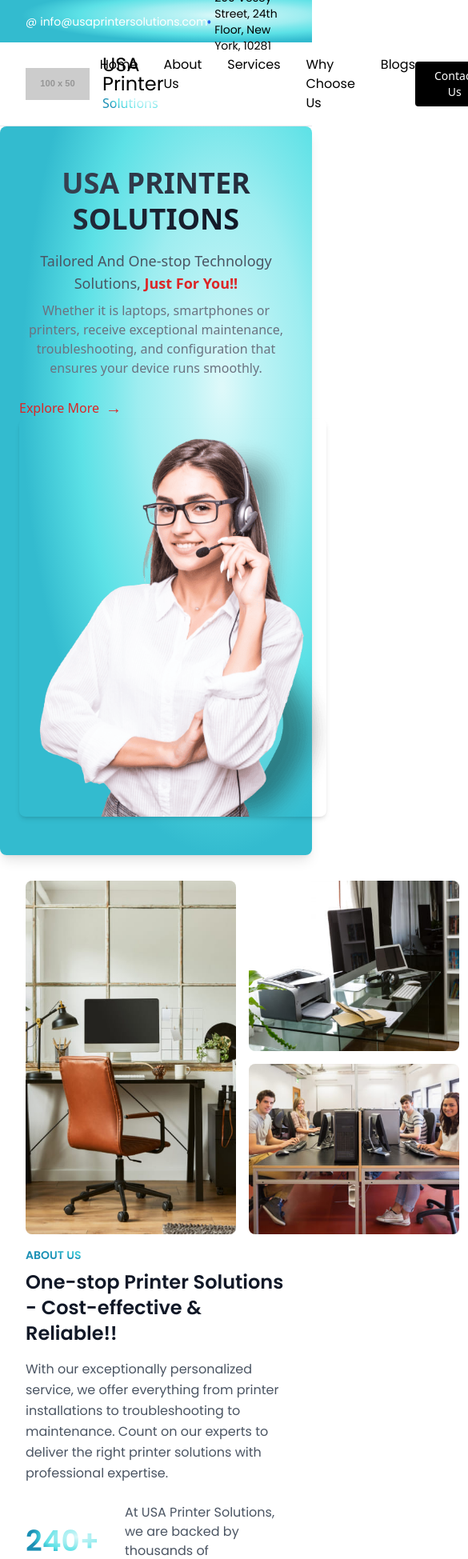
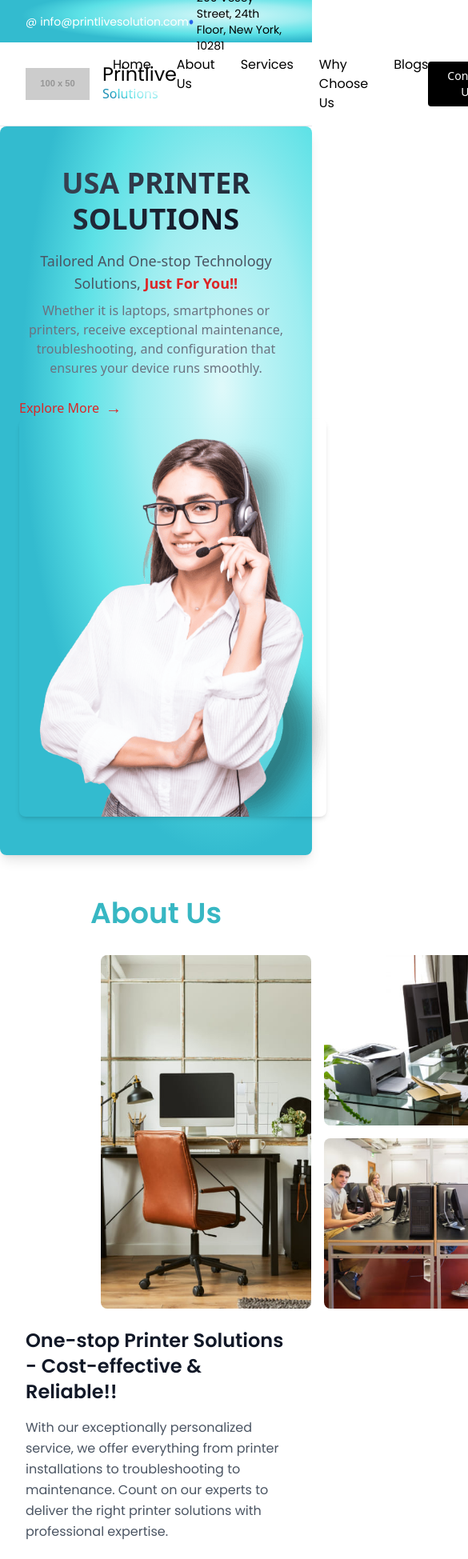
Before and after one commit to rafatparween/USA-Printer, a React (Vite) app: page /blogs/1 in a window 390 px wide. Shown: the top 1949 px of the page at 80% size, 585 px wide, since content can reach past the window. Built offline with nearby package versions, Linux system fonts and the light colour scheme.

Commit message:
some changes done

```diff
--- a/package.json
+++ b/package.json
@@ -15,7 +15,8 @@
     "@mui/icons-material": "^6.3.0",
     "react": "^18.3.1",
     "react-dom": "^18.3.1",
-    "react-router-dom": "^7.1.1"
+    "react-router-dom": "^7.1.1",
+    "react-scroll": "^1.9.0"
   },
   "devDependencies": {
     "@eslint/js": "^9.17.0",
--- a/src/App.jsx
+++ b/src/App.jsx
@@ -1,3 +1,41 @@
+// import Navbar from "./Components/Navbar";
+// import Slider from "./Components/Slider";
+// import AboutUsSection from "./Components/AboutSecyion";
+// import Banner from "./Components/Banner";
+// import Hero from "./Components/Hero";
+// import Footer from "./Components/Footer";
+// import { BrowserRouter as Router, Route, Routes } from "react-router-dom";
+// import BlogPage from "./blogs/BlogPage"
+// import BlogDetailPage from "./blogs/BlogDetailPage"
+
+
+// export default function App() {
+//   return (
+//     <>
+//         <Navbar/>
+//         <Slider/>
+//         <AboutUsSection/>
+//         <Hero/>
+//         {/* <BlogPage/> */}
+//         <Routes>
+//           <Route path="/blogs" element={<BlogPage />} />
+//           <Route path="/blogs/:blogId" element={<BlogDetailPage />} />
+//         </Routes>
+//         <Banner/>
+//         <Footer/>
+
+
+
+
+
+
+
+//     </>
+//   )
+// }
+
+
+
 import Navbar from "./Components/Navbar";
 import Slider from "./Components/Slider";
 import AboutUsSection from "./Components/AboutSecyion";
@@ -5,30 +43,35 @@
 import Hero from "./Components/Hero";
 import Footer from "./Components/Footer";
 import { BrowserRouter as Router, Route, Routes } from "react-router-dom";
-import BlogPage from "./blogs/BlogPage"
-import BlogDetailPage from "./blogs/BlogDetailPage"
-
+import BlogPage from "./blogs/BlogPage";
+import BlogDetailPage from "./blogs/BlogDetailPage";
 
 export default function App() {
   return (
-    <>
-        <Navbar/>
-        <Slider/>
-        <AboutUsSection/>
-        <Hero/>
-        <Banner/>
-        <Routes>
-          <Route path="/blogs" element={<BlogPage />} />
-          <Route path="/blogs/:blogId" element={<BlogDetailPage />} />
-        </Routes>
-        <Footer/>
+      <>
+        <Navbar />
+        <div id="home">
+          <Slider />
+        </div>
+        <div id="about">
+          <AboutUsSection />
+        </div>
+        <div id="services">
+          <Hero />
+        </div>
+        <div id="blogs">
+          <BlogPage/>
+          {/* <BlogDetailPage/> */}
+          <Routes>
+            <Route path="/blogs" element={<BlogPage />} />
+            <Route path="/blogs/:blogId" element={<BlogDetailPage />} />
+          </Routes>
+        </div>
+        <div id="why-choose-us">
+          <Banner/>
+        </div>
+        <Footer />
+      </>
 
-
-
-
-
-
-
-    </>
-  )
+  );
 }
--- a/src/Components/AboutSecyion.jsx
+++ b/src/Components/AboutSecyion.jsx
@@ -2,9 +2,11 @@
 
 const CustomLayout = () => {
   return (
-    <div className="w-full bg-white p-8 md:p-16 flex flex-col md:flex-row gap-4">
+    <>
+      <h2 className="text-4xl font-bold text-center font-poppins text-[#37B7C3] mt-[53px] 2xl:mb-[-87px] xl:mb-[-101px] xl:ml-[186px]">About Us</h2>
+      <div className="2xl:w-[1768px] xl:w-[1402] bg-white p-8 md:p-16 flex flex-col md:flex-row gap-4">
         {/* Left Column - Images */}
-      <div className="w-[589px] flex gap-4">
+        <div className="w-[589px] flex gap-4 ml-[94px]">
           {/* Main Large Image */}
           <div className="flex-shrink-0" style={{ width: '263px', height: '442px' }}>
             <img
@@ -32,7 +34,6 @@
         {/* Right Column - Text */}
         {/* Right Column - Text */}
         <div className="md:w-1/2 flex flex-col justify-center font-poppins">
-        <h3 className="gradient-text text-sm uppercase font-semibold">About Us</h3>
           <h2 className="text-gray-900 text-2xl md:text-4xl font-bold mt-2">
             One-stop Printer Solutions - Cost-effective & Reliable!!
           </h2>
@@ -63,6 +64,7 @@
           </button>
         </div>
       </div>
+    </>
   );
 };
 
--- a/src/Components/Hero.jsx
+++ b/src/Components/Hero.jsx
@@ -4,6 +4,8 @@
 
 function Hero() {
   return (
+    <>
+      <h2 className="text-4xl font-bold text-center mb-8 font-poppins text-[#37B7C3]">Services</h2>
       <main className="bg-[#EEEEEE] text-gray-800 font-poppins h-[530px]">
         <div className="container mx-auto flex flex-col md:flex-row items-center gap-8 p-10">
           <section className="md:w-1/2">
@@ -65,7 +67,7 @@
           </Link>
           <Link
             to="/update-printer-drivers"
-          className="text-black py-2 px-4 rounded shadow hover:bg-blue-700 transition duration-300"style={{
+            className="text-black py-2 px-4 rounded shadow hover:bg-blue-700 transition duration-300" style={{
               background: 'radial-gradient(64.18% 64.18% at 71.16% 35.69%, #def9fa 0.89%, #bef3f5 17.23%, #9dedf0 42.04%, #7de7eb 55.12%, #5ce1e6 71.54%, #33bbcf 100%)'
             }}
           >
@@ -73,6 +75,7 @@
           </Link>
         </div>
       </main>
+    </>
   );
 }
 
--- a/src/Components/Navbar.jsx
+++ b/src/Components/Navbar.jsx
@@ -1,6 +1,86 @@
-import React from "react";
+// import React from "react";
 
-export default function Navbar() {
+// export default function Navbar() {
+//     return (
+//         <header>
+//             {/* Top Bar */}
+//             <div
+//                 className="py-1 px-8 flex justify-between items-center h-[53px]"
+//                 style={{
+//                     background: 'radial-gradient(64.18% 64.18% at 71.16% 35.69%, #def9fa 0.89%, #bef3f5 17.23%, #9dedf0 42.04%, #7de7eb 55.12%, #5ce1e6 71.54%, #33bbcf 100%)'
+//                 }}
+//             >
+//                 <div className="text-white text-sm flex items-center font-poppins">
+//                     <span className="mr-1">@</span>
+//                     info@usaprintersolutions.com
+//                 </div>
+//                 <div className="text-sm text-black flex items-center font-poppins">
+//                     <svg
+//                         xmlns="http://www.w3.org/2000/svg"
+//                         className="h-4 w-4 text-blue-600 mr-1"
+//                         viewBox="0 0 20 20"
+//                         fill="currentColor"
+//                     >
+//                         <path
+//                             fillRule="evenodd"
+//                             d="M9.04 2.26a2.996 2.996 0 011.92 0c2.68.97 7.02 3.29 7.02 9.74 0 5.25-3.52 8.51-7.11 9.59a2.996 2.996 0 01-1.72 0C5.52 20.51 2 17.25 2 12c0-6.45 4.34-8.77 7.04-9.74zm.96 3.82a1.25 1.25 0 10-2.5 0 1.25 1.25 0 002.5 0z"
+//                             clipRule="evenodd"
+//                         />
+//                     </svg>
+//                     200 Vesey Street, 24th Floor, New York, 10281
+//                 </div>
+//             </div>
+
+//             {/* Main Navigation */}
+//             <div className="flex justify-between items-center px-8 py-4 border-b">
+//                 {/* Logo Section */}
+//                 <div className="flex items-center">
+//                     <img
+//                         src="https://via.placeholder.com/100x50" // Replace with the actual logo URL
+//                         alt="USA Printer Solutions"
+//                         className="w-[80px] h-auto mr-4"
+//                     />
+//                     <div>
+//                         <h1 className="text-2xl font-poppins text-black leading-none">
+//                             USA Printer
+//                         </h1>
+//                         <h2 className="gradient-text text-base font-medium">Solutions</h2>
+//                     </div>
+//                 </div>
+
+//                 {/* Navigation Links */}
+//                 <nav className="flex space-x-8 text-black text-base font-poppins text-[18px] ">
+//                     <a href="#" className="hover:text-orange-500">
+//                         Home
+//                     </a>
+//                     <a href="#" className="hover:text-orange-500">
+//                         About Us
+//                     </a>
+//                     <a href="#" className="hover:text-orange-500">
+//                         Services
+//                     </a>
+//                     <a href="#" className="hover:text-orange-500">
+//                         Why Choose Us
+//                     </a>
+//                     <a href="/blogs" className="hover:text-orange-500">
+//                         Blogs
+//                     </a>
+//                 </nav>
+
+//                 {/* Contact Us Button */}
+//                 <button className="bg-black text-white px-6 py-2 rounded text-sm font-medium hover:bg-gray-800">
+//                     Contact Us
+//                 </button>
+//             </div>
+//         </header>
+//     );
+// }
+
+
+
+
+
+function Navbar() {
     return (
         <header>
             {/* Top Bar */}
@@ -12,7 +92,7 @@
             >
                 <div className="text-white text-sm flex items-center font-poppins">
                     <span className="mr-1">@</span>
-                    info@usaprintersolutions.com
+                    info@printlivesolution.com
                 </div>
                 <div className="text-sm text-black flex items-center font-poppins">
                     <svg
@@ -42,7 +122,7 @@
                     />
                     <div>
                         <h1 className="text-2xl font-poppins text-black leading-none">
-                            USA Printer
+                        Printlive
                         </h1>
                         <h2 className="gradient-text text-base font-medium">Solutions</h2>
                     </div>
@@ -50,19 +130,19 @@
 
                 {/* Navigation Links */}
                 <nav className="flex space-x-8 text-black text-base font-poppins text-[18px] ">
-                    <a href="#" className="hover:text-orange-500">
+                    <a href="#home" className="hover:text-orange-500">
                         Home
                     </a>
-                    <a href="#" className="hover:text-orange-500">
+                    <a href="#about" className="hover:text-orange-500">
                         About Us
                     </a>
-                    <a href="#" className="hover:text-orange-500">
+                    <a href="#services" className="hover:text-orange-500">
                         Services
                     </a>
-                    <a href="#" className="hover:text-orange-500">
+                    <a href="#why-choose-us" className="hover:text-orange-500">
                         Why Choose Us
                     </a>
-                    <a href="/blogs" className="hover:text-orange-500">
+                    <a href="#blogs" className="hover:text-orange-500">
                         Blogs
                     </a>
                 </nav>
@@ -72,6 +152,15 @@
                     Contact Us
                 </button>
             </div>
+
+            {/* Smooth Scroll Styles */}
+            <style jsx>{`
+                html {
+                    scroll-behavior: smooth;
+                }
+            `}</style>
         </header>
     );
 }
+
+export default Navbar;
--- a/src/blogs/BlogPage.jsx
+++ b/src/blogs/BlogPage.jsx
@@ -7,7 +7,7 @@
       {/* Main Content */}
       <main className="py-16">
         <div className="container mx-auto">
-          <h2 className="text-4xl font-bold text-center mb-12">Our Blog</h2>
+          <h2 className="text-4xl font-bold text-center mb-12 font-poppins text-[#37B7C3]">Our Blog</h2>
           <div className="grid grid-cols-1 md:grid-cols-2 lg:grid-cols-3 gap-8">
             {blogData.map((blog) => (
               <div
--- a/src/index.css
+++ b/src/index.css
@@ -5,3 +5,7 @@
 .gradient-text {
   @apply bg-clip-text text-transparent bg-radial-gradient;
 }
+
+body {
+  overflow-x: hidden;
+}
```
Also changed, not shown: 1 other file (tests, documents, lock files or other folders). Lines whose indentation alone changed are shown as unchanged.
